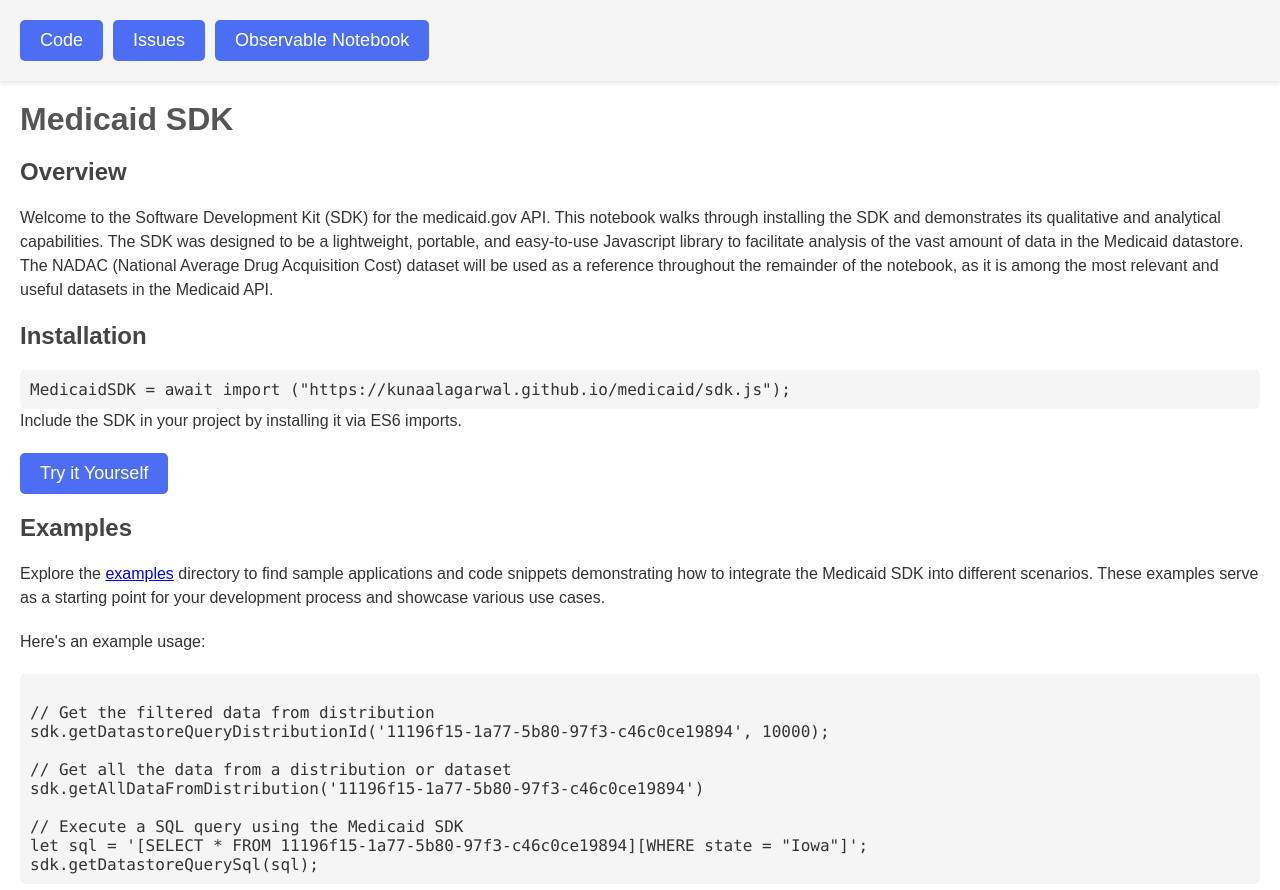
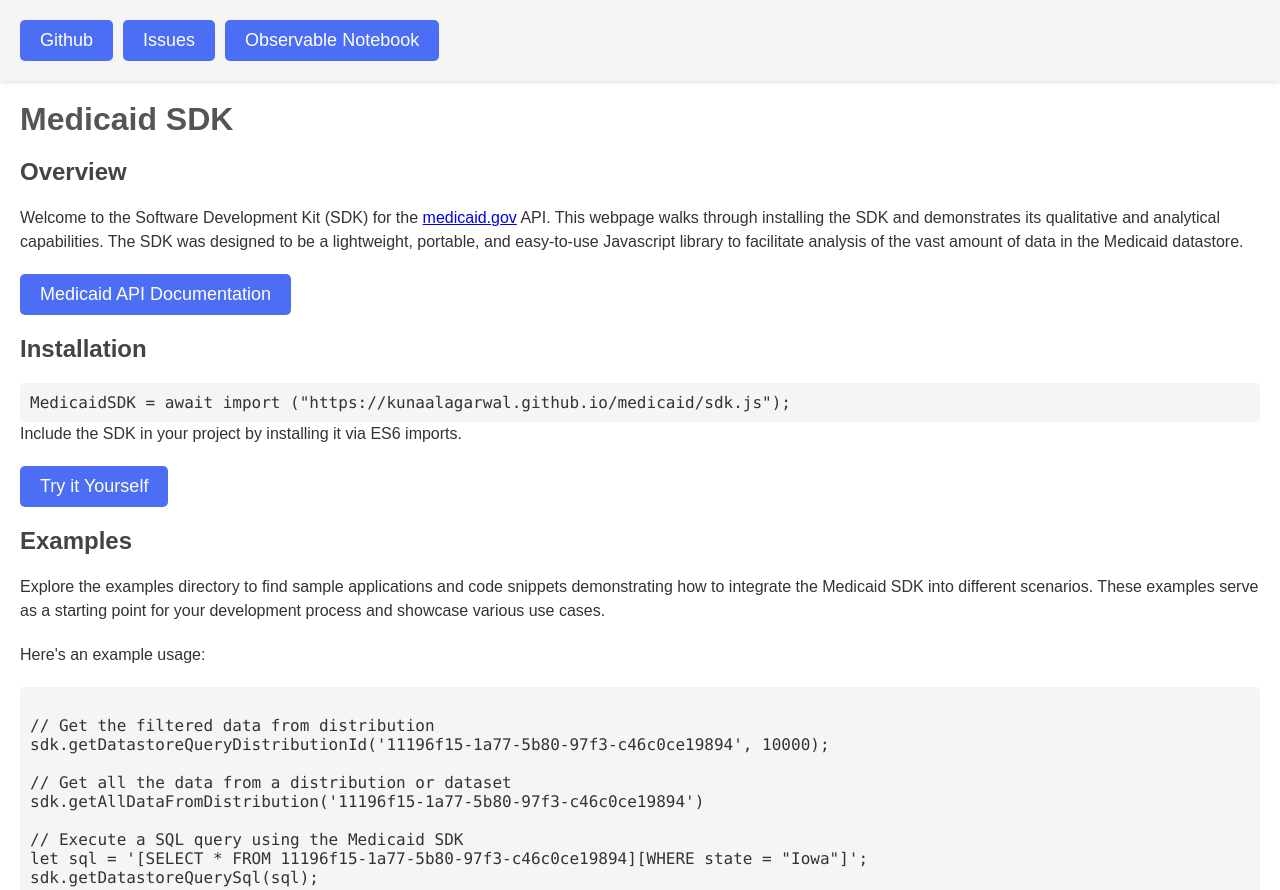
Before and after one commit to KunaalAgarwal/medicaid, a website: page index.html in a window 1280 px wide. Shown: the top 890 px of the page. Drawn offline with Linux system fonts and the light colour scheme.

Commit message:
adjusted html

```diff
--- a/index.html
+++ b/index.html
@@ -9,7 +9,7 @@
 <header>
     <div class="button-container">
         <div class="code-button">
-            <a href="https://github.com/KunaalAgarwal/medicaid" class="button">Code</a>
+            <a href="https://github.com/KunaalAgarwal/medicaid" class="button">Github</a>
         </div>
         <div class="issues-button">
             <a href="https://github.com/KunaalAgarwal/medicaid/issues" class="button">Issues</a>
@@ -27,8 +27,11 @@
     <section id="overview">
         <h2>Overview</h2>
         <p>
-            Welcome to the Software Development Kit (SDK) for the medicaid.gov API. This notebook walks through installing the SDK and demonstrates its qualitative and analytical capabilities. The SDK was designed to be a lightweight, portable, and easy-to-use Javascript library to facilitate analysis of the vast amount of data in the Medicaid datastore. The NADAC (National Average Drug Acquisition Cost) dataset will be used as a reference throughout the remainder of the notebook, as it is among the most relevant and useful datasets in the Medicaid API.
+            Welcome to the Software Development Kit (SDK) for the <a href="https://data.medicaid.gov/api">medicaid.gov</a> API. This webpage walks through installing the SDK and demonstrates its qualitative and analytical capabilities. The SDK was designed to be a lightweight, portable, and easy-to-use Javascript library to facilitate analysis of the vast amount of data in the Medicaid datastore.
         </p>
+        <div class="Documentation">
+            <a href="https://data.medicaid.gov/api" class="button">Medicaid API Documentation</a>
+        </div>
     </section>
 
     <section id="installation">
@@ -44,7 +47,7 @@
     <section id="examples">
         <h2>Examples</h2>
         <p>
-            Explore the <a href="link/to/examples">examples</a> directory to find sample applications and code snippets demonstrating how to integrate the Medicaid SDK into different scenarios. These examples serve as a starting point for your development process and showcase various use cases.
+            Explore the examples directory to find sample applications and code snippets demonstrating how to integrate the Medicaid SDK into different scenarios. These examples serve as a starting point for your development process and showcase various use cases.
         </p>
         <p>Here's an example usage:</p>
         <pre><code>
```
